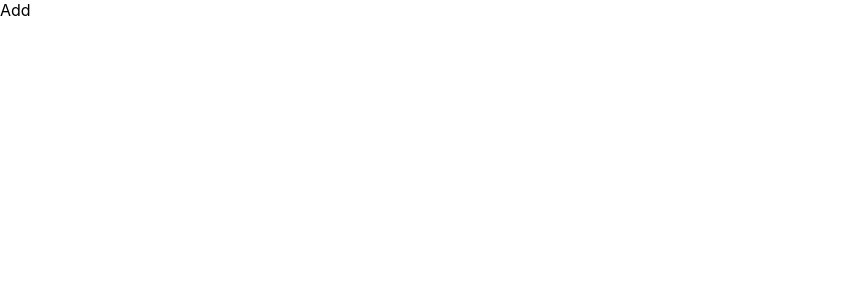
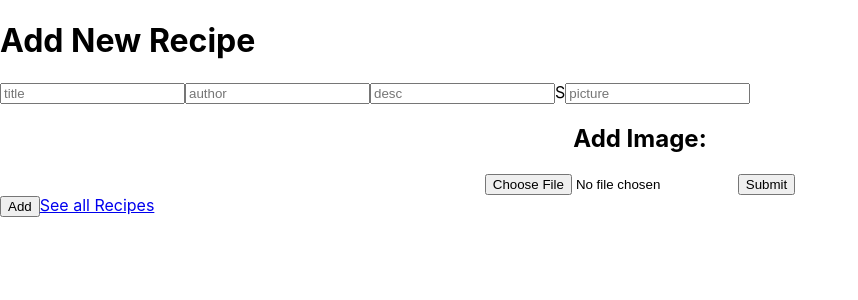
Before and after one commit to Ryant220/Cookbook, a React (Create React App) app in the folder client/: page /add in a window 1280 px wide. Shown: the top 300 px of the page, without its empty margins (0-858 px from the left). Built offline with nearby package versions, Linux system fonts and the light colour scheme.

Commit message:
standardized formatting

```diff
--- /dev/null
+++ b/client/src/components/AddPictureButton.jsx
@@ -0,0 +1,41 @@
+import React, { useState, useEffect } from "react";
+
+function AddPictureButton() {
+    const [file, setFile] = useState(null);
+    const [imageUrl, setImageUrl] = useState(null);
+
+    useEffect(() => {
+        // Revoke the object URL when component unmounts or when a new file is selected
+        return () => {
+            if (imageUrl) {
+                URL.revokeObjectURL(imageUrl);
+            }
+        };
+    }, [imageUrl]);
+
+    const handleChange = (e) => {
+        const selectedFile = e.target.files[0];
+        if (selectedFile) {
+            setFile(selectedFile);
+            const url = URL.createObjectURL(selectedFile);
+            setImageUrl(url);
+        }
+    };
+
+    const handleClick = (e) => {
+        console.log(file);
+    };
+
+    return (
+        <div className="App">
+            <h2>Add Image:</h2>
+            <input type="file" onChange={handleChange} />
+            {imageUrl && (
+                <img src={imageUrl} alt="Selected file" style={{ width: '100px', height: '100px' }} />
+            )}
+            <button onClick={handleClick}>Submit</button>
+        </div>
+    );
+}
+
+export default AddPictureButton;
--- a/client/src/components/Recipe.jsx
+++ b/client/src/components/Recipe.jsx
@@ -4,7 +4,7 @@ import ChickenPicture from '../pictures/ChickenPicture.jpg'
 function Recipe(props) {
     return (
         <div>
-            <img src="https://publiccookbookbucket.s3.amazonaws.com/ChickenPicture.jpg" />
+            <img src={props.picture} alt="" style={{ width: '100px', height: '100px' }}  />
             <h1>{props.title}</h1>
             <h2>{props.author}</h2>
             <p>{props.desc}</p>
--- a/client/src/pages/Add.jsx
+++ b/client/src/pages/Add.jsx
@@ -1,8 +1,52 @@
-import React from "react"
+import React, { useState } from "react"
+import axios from 'axios'
+import {Link, useNavigate} from 'react-router-dom'
+import AddPictureButton from '../components/AddPictureButton'
 
 const Add = () => {
+
+    const navigate = useNavigate()
+
+    const [recipe, setRecipe] = useState({
+        title:'defualt title',
+        author: 'default author',
+        desc: 'default desc',
+        picture: 'https://publiccookbookbucket.s3.amazonaws.com/ChickenPicture.jpg'
+    })
+
+    const handleChange = (event) => {
+        const {name, value} = event.target
+        setRecipe((prev) => ({...prev, [name]:value}))
+    }
+
+    const [error, setError] = useState(false)
+    const handleClick = async (event) => {
+        event.preventDefault()
+        try {
+            await axios.post("http://localhost:8800/recipes", recipe)
+            navigate('/')
+
+        } catch (error) {
+            console.log(error)
+            setError(true)
+        }
+    }
+
     return (
-        <div>Add</div>
+        <div>
+            <h1>Add New Recipe</h1>
+            <input type="text" placeholder='title' name='title'  onChange={handleChange}/>
+            <input type="text" placeholder='author'name='author' onChange={handleChange}/>
+            <input type="text" placeholder='desc'name='desc'  onChange={handleChange}/>S
+            <input type="text" placeholder='picture'name='picture'  onChange={handleChange}/>
+
+
+            <AddPictureButton/>
+
+            <button onClick={handleClick}>Add</button>
+            {error && "Something went wrong!"}
+            <Link to="/">See all Recipes</Link>
+        </div>
     )
 }
 
```
Also changed, not shown: 2 other files (tests, documents, lock files or other folders).
